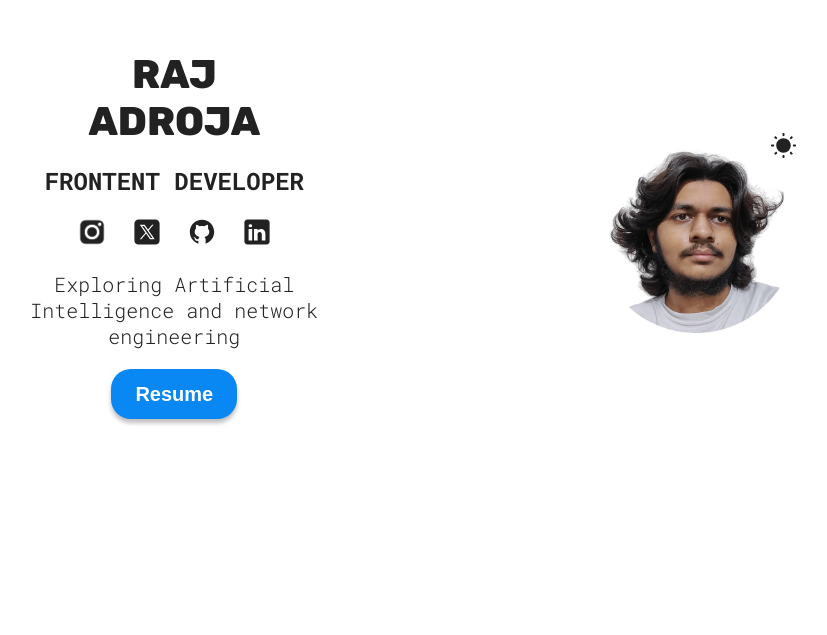
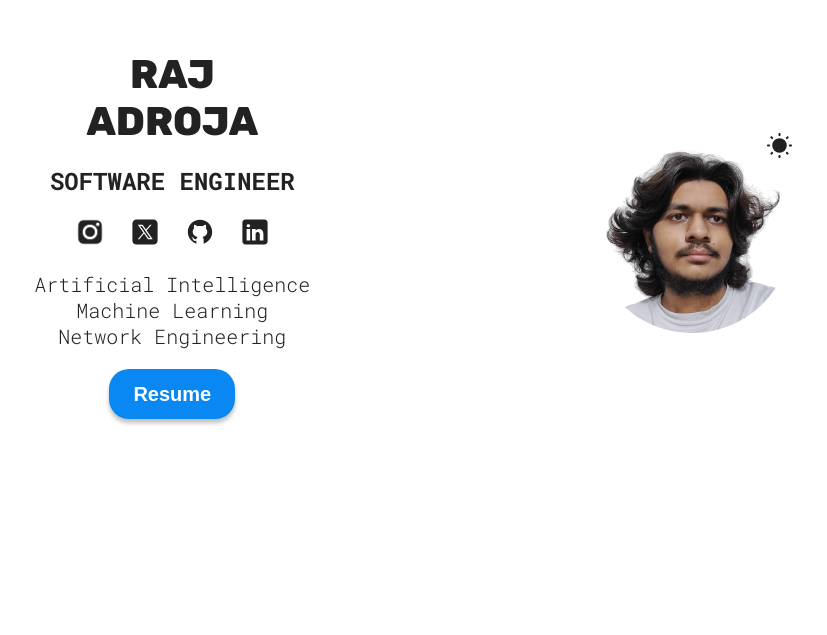
Before and after one commit to RajAdroja/RajAdroja.github.io, a React (Vite) app: page / in a window 1280 px wide. Shown: the part 165-800 px from the top of the page, without its empty margins (227-1054 px from the left). Built offline with nearby package versions, Linux system fonts and the light colour scheme.

Commit message:
adding cv and skills section

```diff
--- a/src/sections/Hero/Hero.jsx
+++ b/src/sections/Hero/Hero.jsx
@@ -42,7 +42,7 @@ function Hero() {
                 <br />
                 Adroja
             </h1>
-            <h2>Frontent Developer</h2>
+            <h2>Software Engineer</h2>
             <span>
                 <a href="https://www.instagram.com/raj_adroja6501/" target='_blank'>
                 <img src={instagramIcon} alt="Twitter icon" />
@@ -61,7 +61,12 @@ function Hero() {
 
             </span>
             <p className={styles.description}>
-            Exploring Artificial Intelligence and network engineering
+            Artificial Intelligence
+             <br />
+            Machine Learning
+            <br />
+            Network Engineering
+            <br />
             </p>
             <a href={CV} download>
                 <button className="hover">
--- a/src/sections/Skills/Skills.jsx
+++ b/src/sections/Skills/Skills.jsx
@@ -28,10 +28,14 @@ function Skills() {
             <SkillList src={checkMarkIcon} skill="HTML"/>
             <SkillList src={checkMarkIcon} skill="CSS"/>
             <SkillList src={checkMarkIcon} skill="Javascript"/>
+            <SkillList src={checkMarkIcon} skill="MongoDB"/>
+
 
         </div>
         <hr />
         <div className={styles.skillList}>
+            <SkillList src={checkMarkIcon} skill="Spring Boot"/>
+
             <SkillList src={checkMarkIcon} skill="HANA"/>
             <SkillList src={checkMarkIcon} skill="JIRA"/>
             <SkillList src={checkMarkIcon} skill="Snowflake"/>
```
Also changed, not shown: 1 other file (tests, documents, lock files or other folders).
